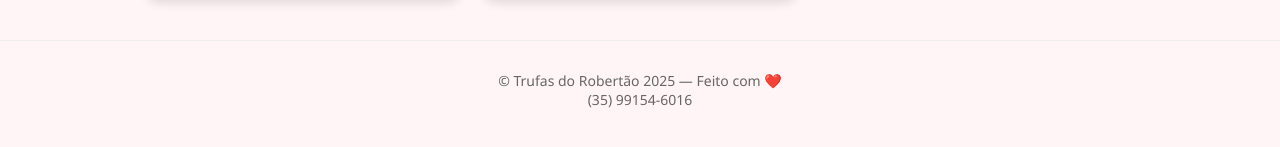
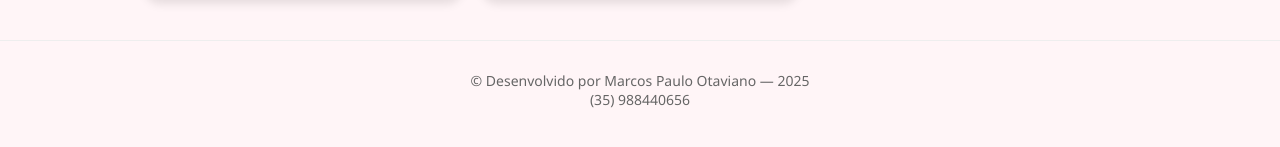
Before and after one commit to MarcosPauloOtaviano/maxwel-trufas, a plain HTML site: page index.html in a window 1280 px wide. Shown: the part 2951-3098 px from the top of the page. Drawn offline with Linux system fonts and the light colour scheme.

```diff
--- a/index.html
+++ b/index.html
@@ -57,8 +57,8 @@
 </div>
 
 <footer>
-    © Trufas do Robertão 2025 — Feito com ❤️<br>
-    <a href="https://wa.me/5535991546016" style="color:#666; text-decoration:none;">(35) 99154-6016</a>
+    © Desenvolvido por Marcos Paulo Otaviano — 2025<br>
+    <a href="https://wa.me/5535988440656" style="color:#666; text-decoration:none;">(35) 988440656</a>
 </footer>
 
 <script>
```
